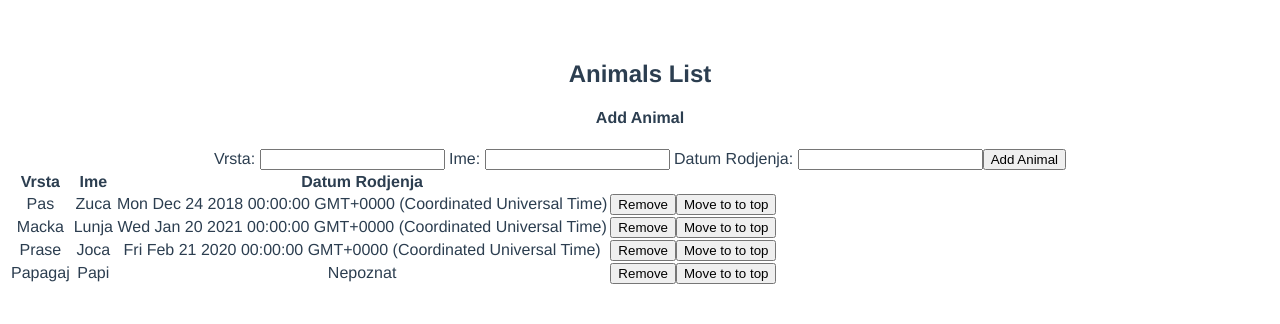
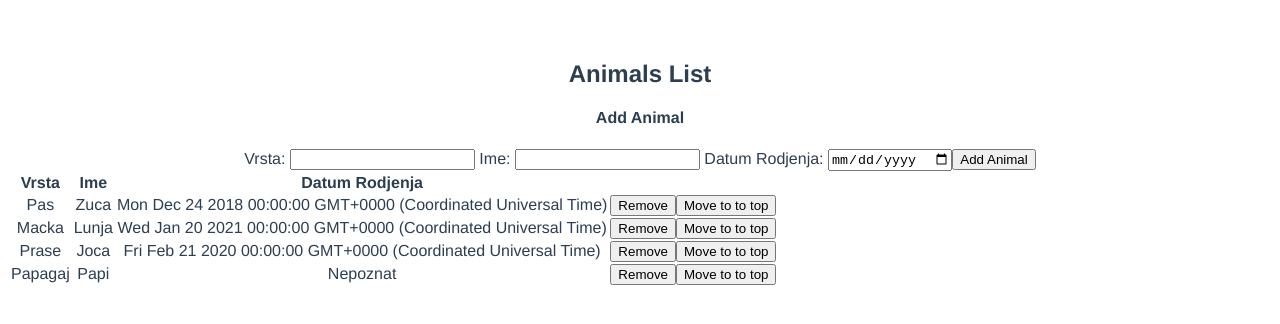
Before and after one commit to nflorijan/vivify-academy-vue-zoo, a Vue app: page / in a window 1280 px wide. Shown: the top 324 px of the page. Built offline with nearby package versions, Linux system fonts and the light colour scheme.

Commit message:
Adding date picker

```diff
--- a/src/components/AnimalsList.vue
+++ b/src/components/AnimalsList.vue
@@ -14,7 +14,7 @@
       <label>
         Datum Rodjenja:
       </label>
-      <input type="text" v-model="noviDatumRodjenja">
+      <input type="date" v-model="noviDatumRodjenja">
       <button>Add Animal</button>
     </form>
     <table>
@@ -61,7 +61,7 @@ export default {
       this.animals.push({
         vrsta: this.novaVrsta,
         ime: this.novoIme,
-        datumRodjenja: this.noviDatumRodjenja
+        datumRodjenja: new Date(this.noviDatumRodjenja)
       })
       this.novaVrsta = ''
       this.novoIme = ''
```
